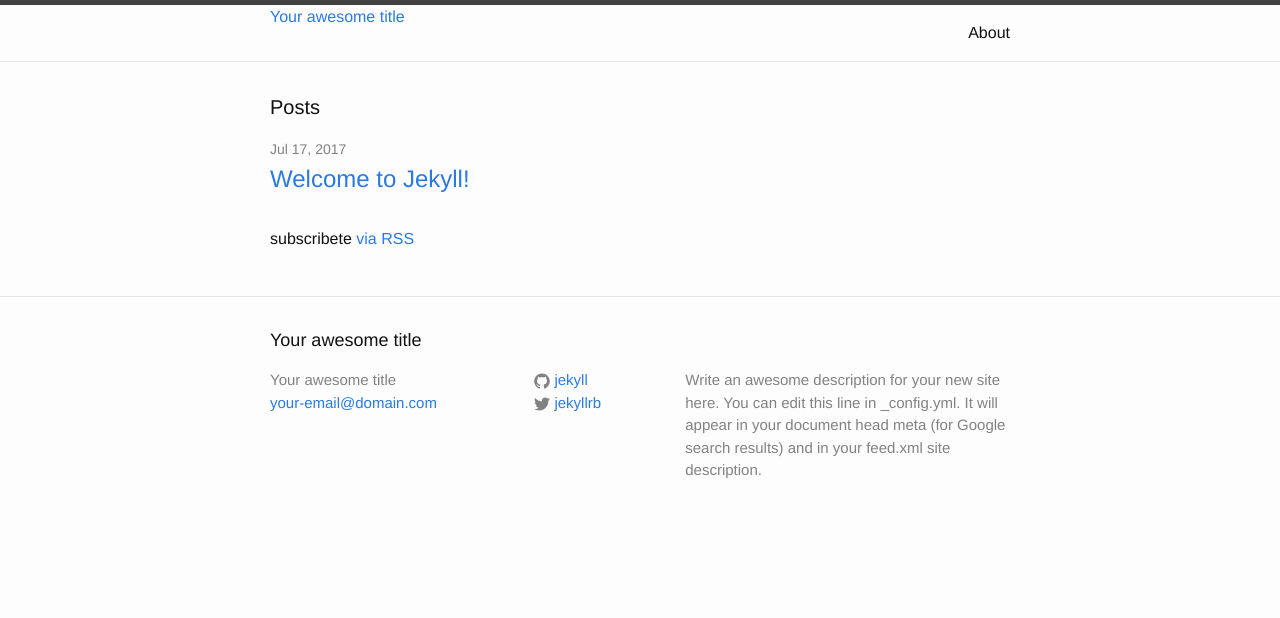
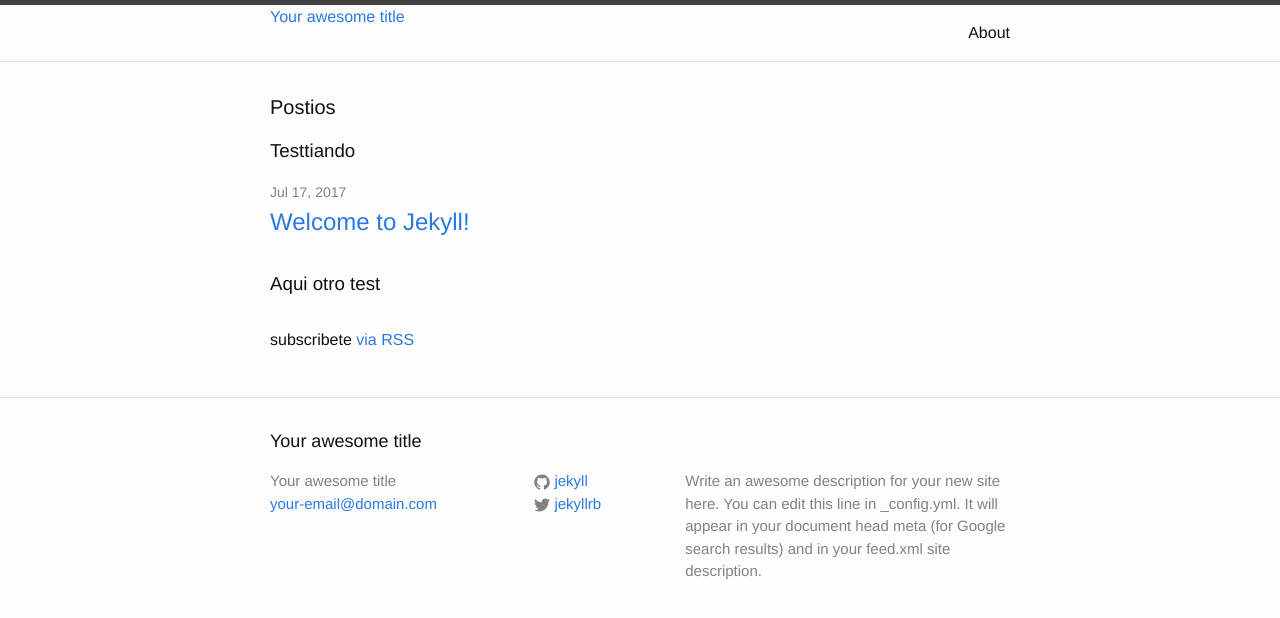
Before and after one commit to Dunkelcodea/Dunkelcodea.github.io, a Jekyll site: the page built from index.html, in a window 1280 px wide. Shown: the top 618 px of the page. Built offline with Jekyll 4.4.1, drawn with Linux system fonts in a browser that asks for light colours.

Commit message:
Update index.html

```diff
--- a/index.html
+++ b/index.html
@@ -4,7 +4,8 @@ layout: default
 
 <div class="home">
 
-  <h1 class="page-heading">Posts</h1>
+  <h1 class="page-heading">Postios</h1>
+  <h3> Testtiando </h3>
 
   <ul class="post-list">
     {% for post in site.posts %}
@@ -16,6 +17,9 @@ layout: default
         </h2>
       </li>
     {% endfor %}
+    <li>
+      <h3>Aqui otro test</h3>
+    </li>
   </ul>
 
   <p class="rss-subscribe">subscribete <a href="{{ "/feed.xml" | prepend: site.baseurl }}">via RSS</a></p>
```
